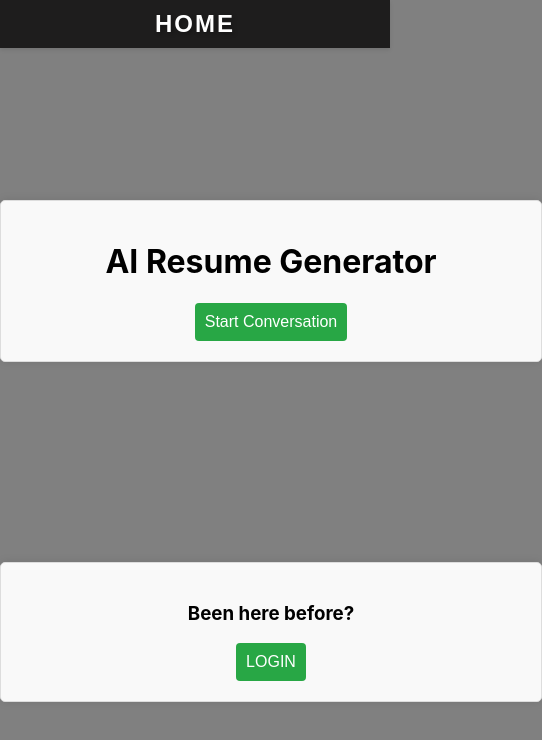
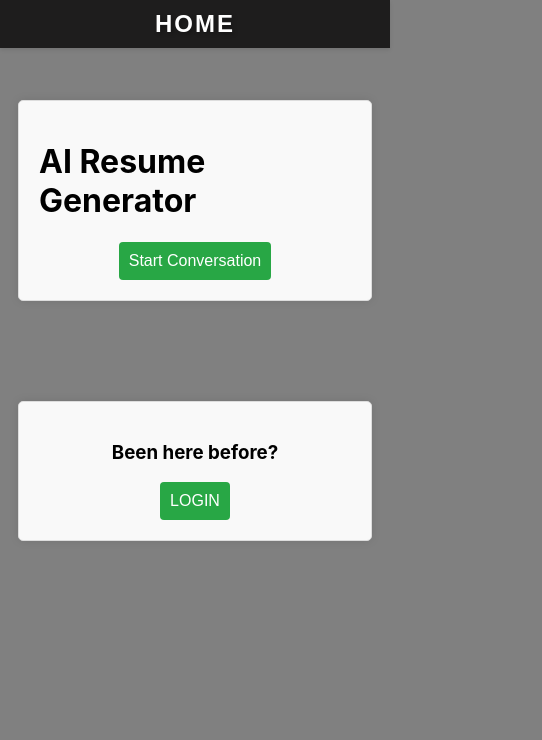
Before and after one commit to abhishekolympics/resume-builder, a React (Create React App) app in the folder frontend/: page / in a window 390 px wide. Shown: the top 740 px of the page, 542 px wide, since content can reach past the window. Built offline with nearby package versions, Linux system fonts and the light colour scheme; no server answers; the HTML template or start-up script is replaced by a standard one; what ldrs would draw is missing.

Commit message:
add responsiveness on homepage

```diff
--- a/frontend/src/pages/Home/Home.css
+++ b/frontend/src/pages/Home/Home.css
@@ -1,6 +1,7 @@
 .homePage {
-    width: 500px;
-    margin: 200px auto;
+  width: 80%; /* Adjust width to be responsive */
+  max-width: 500px; /* Set a maximum width for larger screens */
+  margin: 20px auto;
   justify-items: center;
   padding: 20px;
   border: 1px solid #ddd;
@@ -24,3 +25,10 @@
 .homePage button:hover {
   background-color: #218838;
 }
+
+/* Media query for smaller screens */
+@media (max-width: 768px) {
+  .homePage {
+    margin: 100px auto;
+  }
+}
```
Lines whose indentation alone changed are shown as unchanged.
